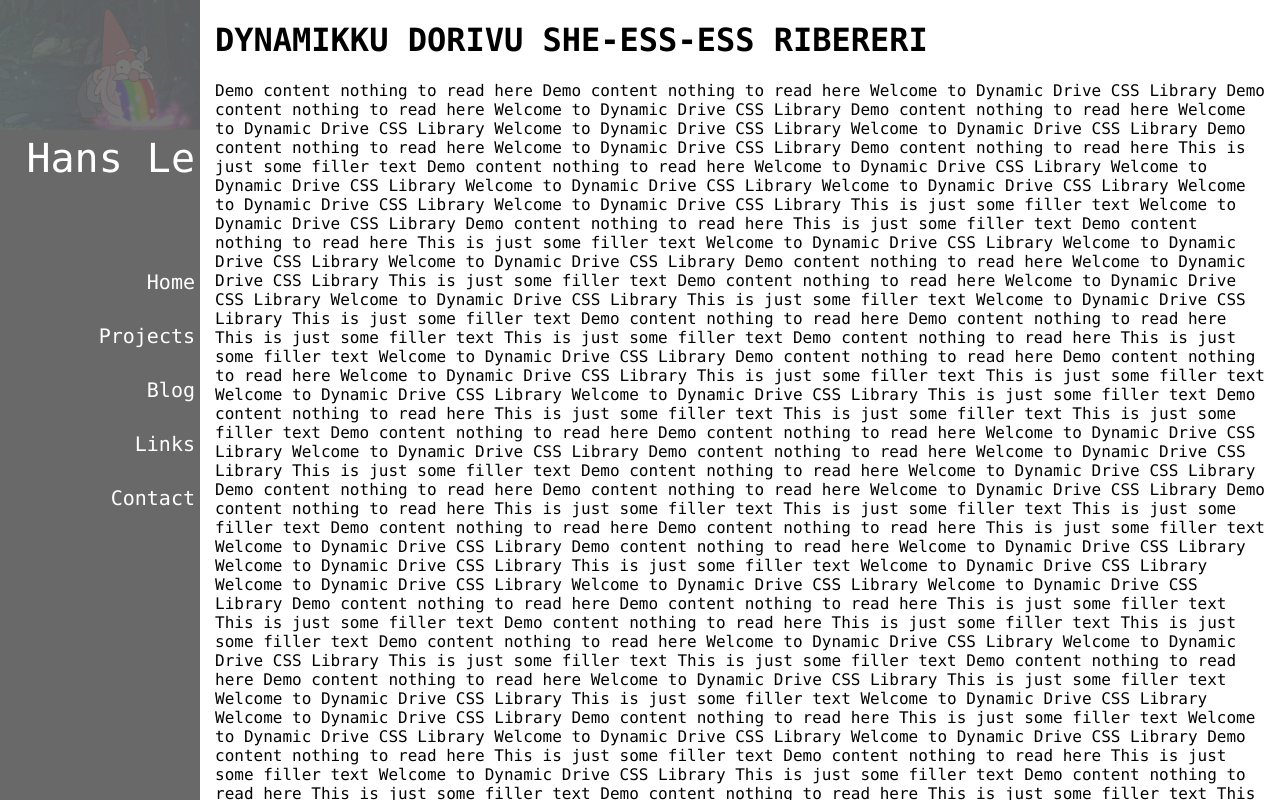
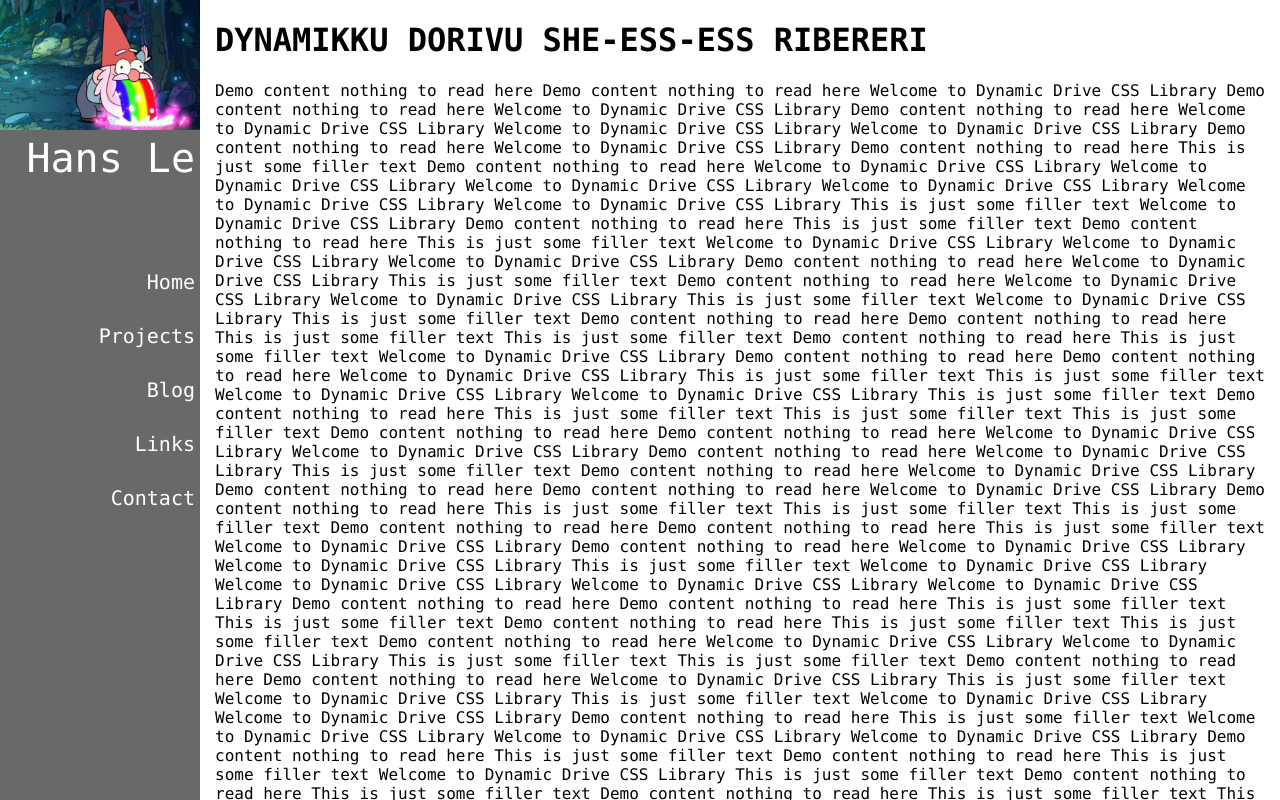
Before and after one commit to Hle14/homepage, a plain HTML site: page index.html in a window 1280 px wide. Drawn offline with Linux system fonts and the light colour scheme.

Commit message:
Fade In Effect on Portrait
using fade function from:
http://www.scriptiny.com/2011/01/javascript-fade-in-out/

```diff
--- a/index.html
+++ b/index.html
@@ -18,7 +18,7 @@
 <div class="innertube_menu">
 <div class="menu_name">Hans Le</div>
 
-<div class="menu_items">
+<div class="menu_items" id="menu_items">
 <p id="btn-home">Home
 <p id="btn-projects">Projects
 <p id="btn-blog">Blog
--- a/scripts.js
+++ b/scripts.js
@@ -5,66 +5,61 @@
 document.write(gibberish[Math.floor(Math.random()*3)]+" ")
 }
 
-var d = new Date();
-var timer;
-function fadeIn(element_id){
-	//alert("fadeIn called");
-	var element = document.getElementById(element_id);
-	timer = setInterval(fadeShift(element),200);
-};
 
-function fadeShift(element){
-	//alert("fadeShift called");
-	if(element.style.opacity == 1.0)
-	{
-		//clearInterval(timer);
-		clearInterval();
-	} else
-	{
-		element.style.opacity += 0.1;
 
+
+
+var fadeEffect=function(){
+	return{
+		init:function(id, flag, target){
+			this.elem = document.getElementById(id);
+			clearInterval(this.elem.si);
+			this.target = target ? target : flag ? 100 : 0;
+			this.flag = flag || -1;
+			this.alpha = this.elem.style.opacity ? parseFloat(this.elem.style.opacity) * 100 : 0;
+			this.elem.si = setInterval(function(){fadeEffect.tween()}, 20);
+		},
+		tween:function(){
+			if(this.alpha == this.target){
+				clearInterval(this.elem.si);
+			}else{
+				var value = Math.round(this.alpha + ((this.target - this.alpha) * .05)) + (1 * this.flag);
+				this.elem.style.opacity = value / 100;
+				this.elem.style.filter = 'alpha(opacity=' + value + ')';
+				this.alpha = value
+			}
+		}
 	}
-};
+}();
+
+
 
 /*
-var fadeIn = function(element_id){
-	//quadratic function controls alpha level
-	var element = document.getElementById(element_id);
-	var time0 = d.getTime();
-	alert(time0);
-	var x = 0;
-	var alpha = 0;
-	while(x < 1.0) //changes alpha level over time
-	{
-		x = (d.getTime() - time0) / 1000;
-		alpha = (-1*x*x + 2*x);
-		element.style.opacity = alpha;
-	}
-}
-/*
-document.onload = initVars();
+function fadeIn(){
 
-function initVars(){
-	var portrait = document.getElementById("portrait");
+	document.getElementById("portrait").style.opacity += 0.1;
+	setTimeout(fadeIn,250);
+	alert("THIS IS CALLED");
+};*/
 
-	document.getElementById("btn-home").onclick = changeGnome;
-	document.getElementById("btn-projects").onclick = changeCat;
-	document.getElementById("btn-blog").onclick = changeShyGuy;
-}
-*/
+
 
 
 var changeGnome = function(){
 	document.getElementById("portrait").src = "gnome.png";
-}
+};
 var changeCat = function(){
 	document.getElementById("portrait").src = "SC_cat.jpg";
-}
+};
 var changeShyGuy = function(){
 	document.getElementById("portrait").src = "shyguy_avatar.jpg";
-}
+};
 window.onload = function(){
-	fadeIn("portrait");
+	//fadeIn();
+
+	fadeEffect.init('portrait',3,100);
+
+	//fadeEffect.init('menu_items',1,100);
 
 	var home = document.getElementById("btn-home");
 	var proj = document.getElementById("btn-projects");
--- a/stylesheets.css
+++ b/stylesheets.css
@@ -24,7 +24,9 @@
 #portrait{
 	height:auto;
 	width:100%;
-	opacity:0.0; /*will change on page load*/
+	opacity: 0;
+	box-shadow: #000 0em 0em 0em;
+	 /*will change on page load*/
 }
 .menu_name{
 	font-size:40px;
@@ -41,7 +43,7 @@
 	padding-top: 10px;
 }
 .menu_items p:hover{
-	color: DarkOrange
+	color: DarkOrange;
 }
 
 #maincontent{
```
